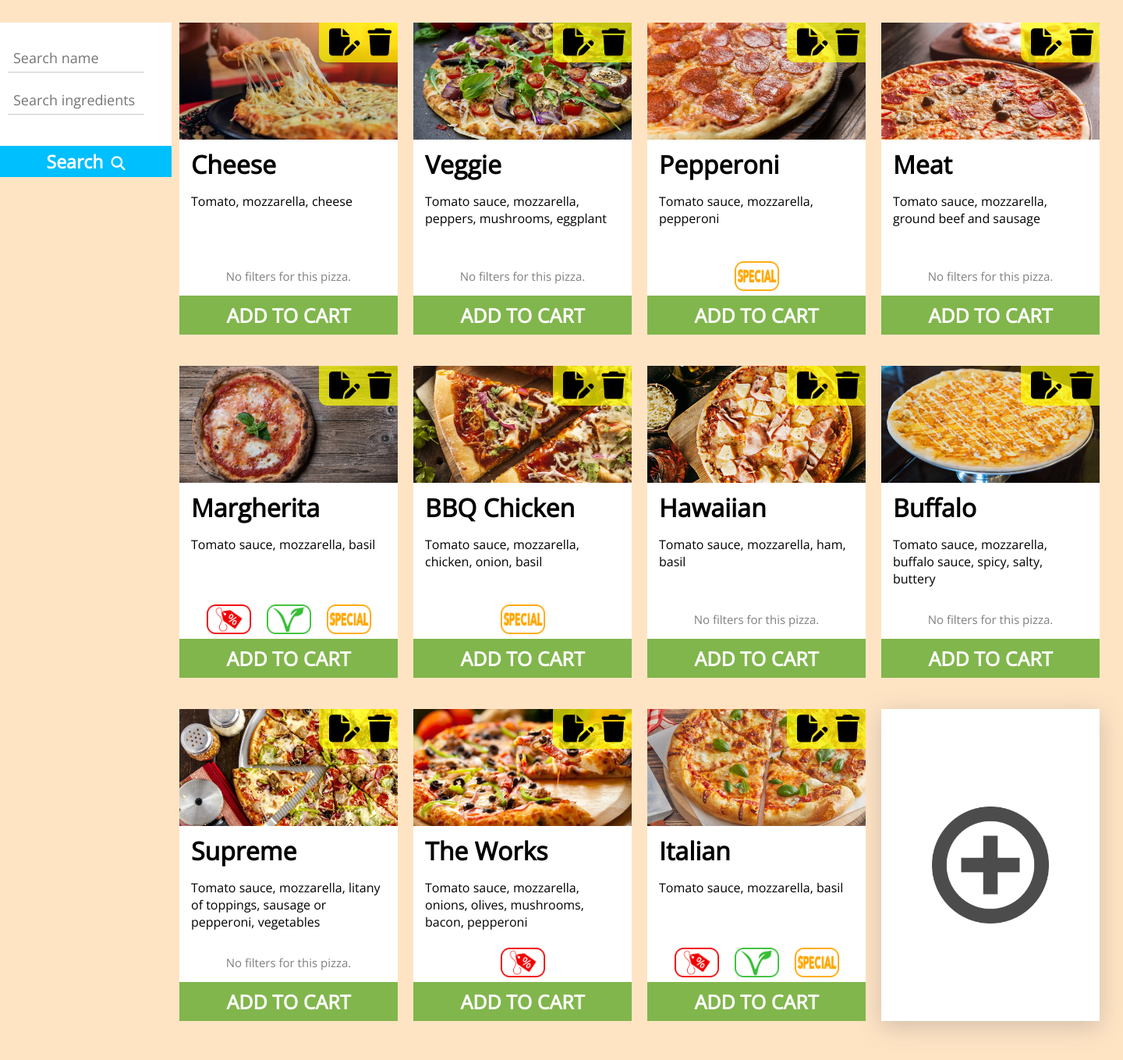
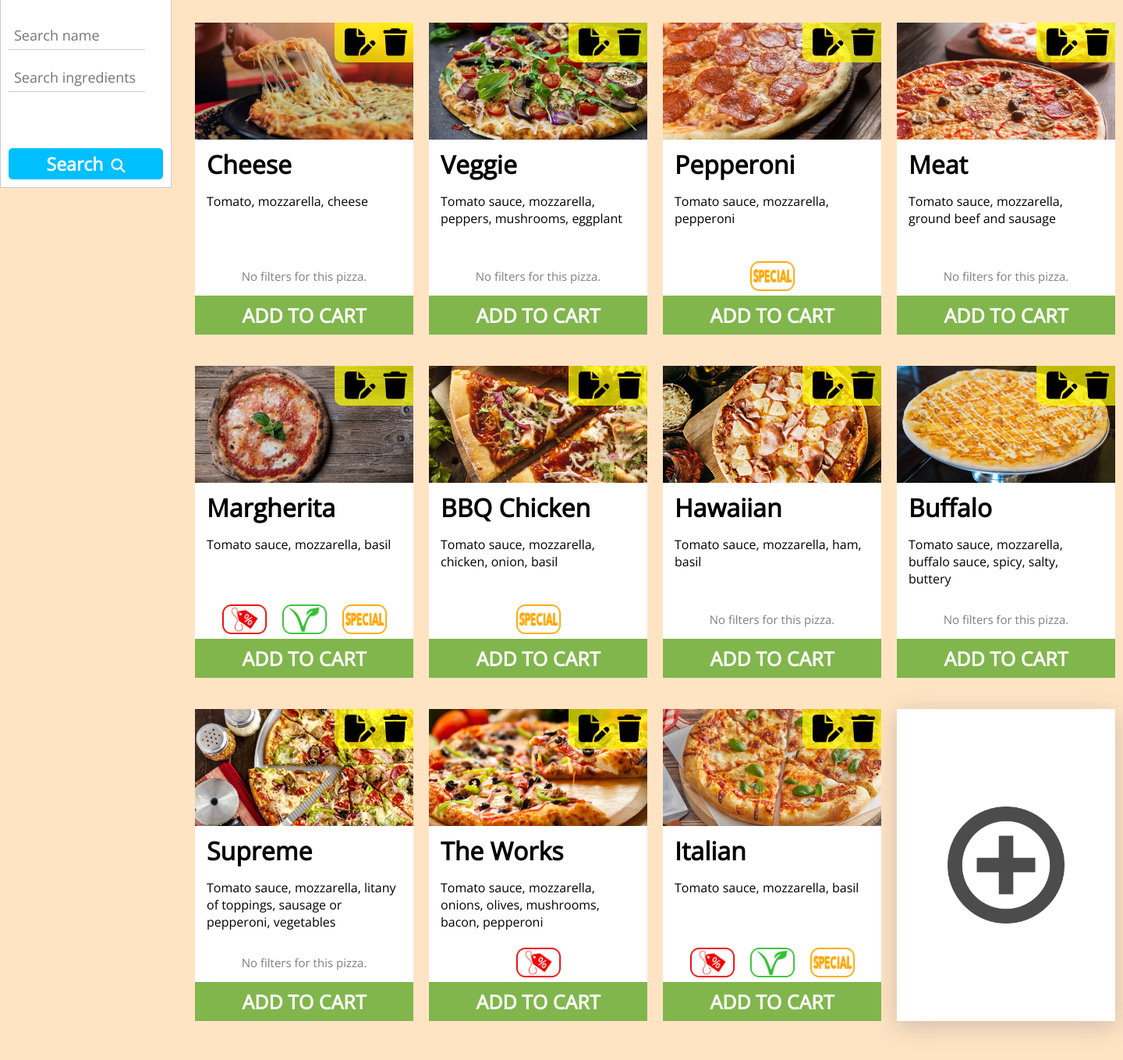
Before and after one commit to kaloydimitrov/PizzaGang, a Django app: page /menu/ in a window 1440 px wide. Shown: the part 81-1440 px from the top of the page at 78% size. Run offline with Django 4.2, Linux system fonts and the light colour scheme; data comes from the database, SQL or seed files in the repository; some libraries are stand-ins or nearby versions.

Commit message:
menu styles

```diff
--- a/static/css/menu.css
+++ b/static/css/menu.css
@@ -1,10 +1,15 @@
+.main-menu-container {
+    display: grid;
+    grid-template-columns: 220px 1fr;
+    column-gap: 20px;
+}
+
 .sidebar {
-    position: fixed;
-    top: 110px;
-    width: 200px;
+    position: relative;
+    height: 200px;
     background-color: white;
-    z-index: 2;
-    padding: 30px 10px 60px 10px;
+    padding: 30px 10px 10px 10px;
+    border: 1px solid rgba(0, 0, 0, 0.2);
 }
 
 .sidebar input {
@@ -33,17 +38,18 @@
 }
 
 .sidebar button {
+    position: absolute;
+    bottom: 10px;
+    left: 10px;
+    right: 10px;
     cursor: pointer;
-    position: absolute;
     color: white;
     font-weight: bold;
     font-size: 23px;
     background-color: deepskyblue;
     border: 0;
     height: 40px;
-    bottom: 0;
-    right: 0;
-    left: 0;
+    border-radius: 5px;
 }
 
 .sidebar button:hover {
@@ -60,11 +66,9 @@
     margin-bottom: 50px;
     display: grid;
     grid-template-columns: 280px 280px 280px 280px;
+    justify-content: center;
     column-gap: 20px;
     row-gap: 40px;
-    align-items: center;
-    justify-content: center;
-    padding-left: 200px;
 }
 
 .pizza-container {
--- a/templates/pizza/menu.html
+++ b/templates/pizza/menu.html
@@ -7,6 +7,7 @@
 {% endblock %}
 
 {% block content %}
+    <div class="main-menu-container">
         <div class="sidebar">
             <form method="get" action="{% url 'menu' %}">
                 <div class="item">
@@ -75,4 +76,5 @@
                 </div>
             </a>
         </div>
+    </div>
 {% endblock %}
```
Lines whose indentation alone changed are shown as unchanged.
